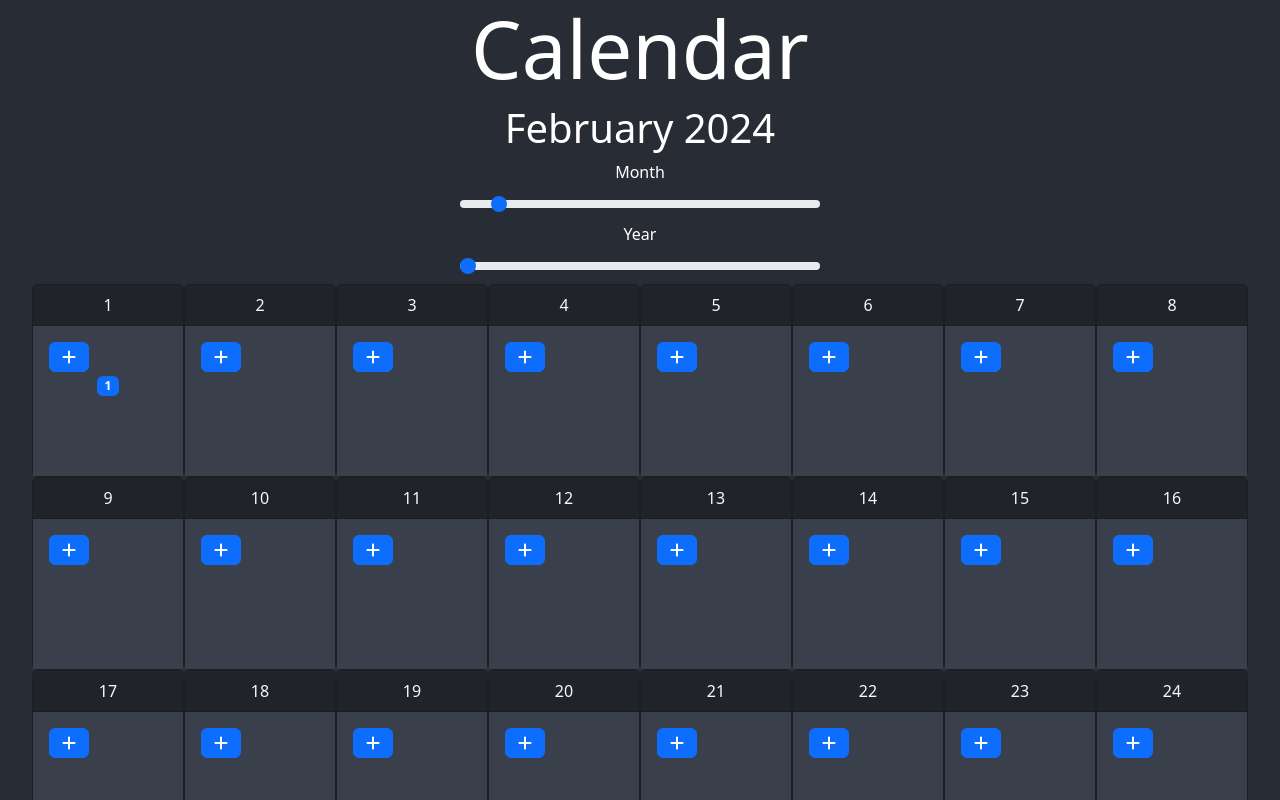
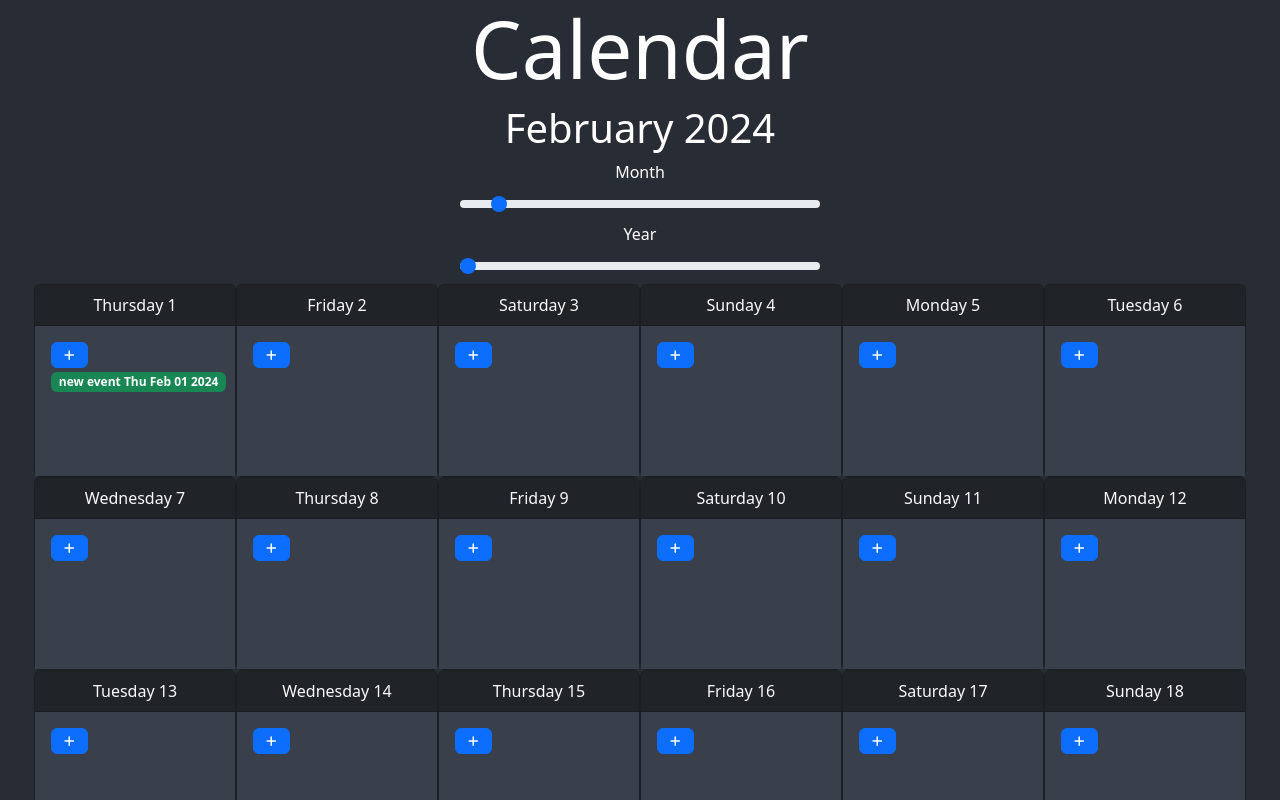
Before and after one commit to JordanWestern/react-projects, a React (Create React App) app in the folder calender-app/: page / in a window 1280 px wide. Both pictures are taken after a click on the button 69 px from the left and 357 px from the top of the page. Shown: the top 800 px of the page. Built offline with nearby package versions, Linux system fonts and the light colour scheme.

Commit message:
add events

```diff
--- a/calender-app/package.json
+++ b/calender-app/package.json
@@ -13,6 +13,7 @@
     "@types/react": "^18.2.56",
     "@types/react-dom": "^18.2.19",
     "bootstrap": "^5.3.3",
+    "date-fns": "^3.3.1",
     "react": "^18.2.0",
     "react-bootstrap": "^2.10.1",
     "react-dom": "^18.2.0",
--- a/calender-app/src/app.css
+++ b/calender-app/src/app.css
@@ -17,7 +17,7 @@
   background: #393f4b;
   padding: 20px;
   text-align: center;
-  width: 150px;
+  width: 200px;
   height: 150px;
 }
 
--- a/calender-app/src/components/CalendarGrid.tsx
+++ b/calender-app/src/components/CalendarGrid.tsx
@@ -52,7 +52,7 @@ export default function CalendarGrid() {
       </div>
       <div className="calender-grid flex-container">
         {daysArray.map((day) => (
-          <CalendarGridItem day={day} />
+          <CalendarGridItem date={new Date(currentYear, currentMonth, day)} />
         ))}
       </div>
     </>
--- a/calender-app/src/components/CalendarGridItem.tsx
+++ b/calender-app/src/components/CalendarGridItem.tsx
@@ -3,32 +3,38 @@ import Card from "react-bootstrap/Card";
 import { Button } from "react-bootstrap";
 import { FontAwesomeIcon } from "@fortawesome/react-fontawesome";
 import { faPlus } from "@fortawesome/free-solid-svg-icons";
+import { format } from "date-fns";
 
 type Props = {
-  day: number;
+  date: Date;
 };
 
-export default function CalendarGridItem({ day }: Props) {
-  const [calendarEvents, setCalendarEvents] = useState<number[]>([]);
+type CalendarEvent = {
+  name: string;
+  date: Date;
+};
 
-  function Set() {
-    setCalendarEvents(
-      Array.from(
-        new Array(calendarEvents.push(calendarEvents.length + 1)),
-        (x, i) => i + 1
-      )
-    );
+export default function CalendarGridItem({ date }: Props) {
+  const [calendarEvents, setCalendarEvents] = useState<CalendarEvent[]>([]);
+
+  function OnAddEvent() {
+    const newEvent: CalendarEvent = { name: "new event", date: date };
+    setCalendarEvents([...calendarEvents, newEvent]);
   }
 
   return (
     <Card bg="dark" text="light">
-      <Card.Header>{day}</Card.Header>
+      <Card.Header>
+        {date.toLocaleString("en-UK", { weekday: "long" })} {format(date, "d")}
+      </Card.Header>
       <Card.Body className="calendar-grid-item card-body">
-        <Button className="d-flex" variant="primary" onClick={Set}>
-          <FontAwesomeIcon icon={faPlus} />
+        <Button className="d-flex" variant="primary" onClick={OnAddEvent}>
+          <FontAwesomeIcon icon={faPlus} size="xs" />
         </Button>
         {calendarEvents.map((event) => (
-          <span className="badge badge-pill bg-primary">{event}</span>
+          <span className="badge badge-pill bg-success">
+            {event.name} {event.date.toDateString()}
+          </span>
         ))}
       </Card.Body>
     </Card>
--- a/calender-app/src/components/Slider.tsx
+++ b/calender-app/src/components/Slider.tsx
@@ -20,7 +20,7 @@ export default function Slider({
       </label>
       <input
         type="range"
-        className="form-range"
+        className="sexy-slider form-range"
         id="slider"
         min={min}
         max={max}
```
Also changed, not shown: 1 other file (tests, documents, lock files or other folders).
